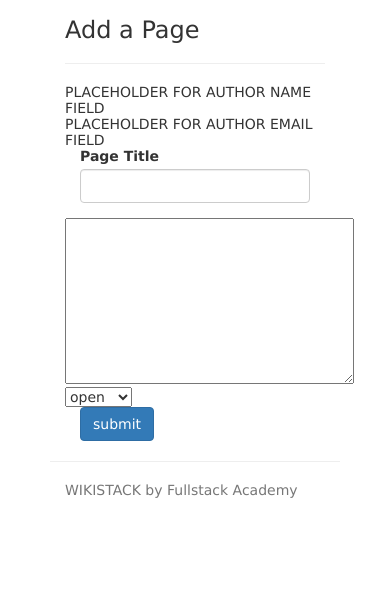
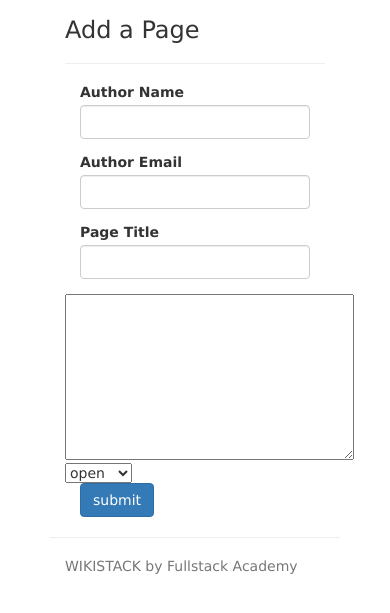
Before and after one commit to rendezvous3/wikistack, a website: page views/addpage.html in a window 390 px wide. Shown: the part 53-666 px from the top of the page. Drawn offline with nearby package versions, Linux system fonts and the light colour scheme; files that its build step writes are made by us from their sources.

Commit message:
Testing Upgraded Forms

```diff
--- a/index.js
+++ b/index.js
@@ -42,7 +42,7 @@ app.use(function(err, req, res, next){
 
 
 // { force: true }
-User.sync({ force: true })
+User.sync()
     .then(function(){
         return Page.sync();
     })
--- a/views/addpage.html
+++ b/views/addpage.html
@@ -5,9 +5,21 @@
   <hr>
   <form method="POST" action="/wiki/">
 
-    <div>PLACEHOLDER FOR AUTHOR NAME FIELD</div>
 
-    <div>PLACEHOLDER FOR AUTHOR EMAIL FIELD</div>
+    <div class="form-group">
+      <label for="authorName" class="col-sm-2 control-label">Author Name</label>
+      <div class="col-sm-10">
+        <input name="authorName" type="text" class="form-control"/>
+      </div>
+    </div>
+
+
+    <div class="form-group">
+      <label for="authorEmail" class="col-sm-2 control-label">Author Email</label>
+      <div class="col-sm-10">
+        <input name="authorEmail" type="text" class="form-control"/>
+      </div>
+    </div>
 
     <div class="form-group">
       <label for="title" class="col-sm-2 control-label">Page Title</label>
```
Also changed, not shown: routes/wiki.js (+9 -8 lines).
